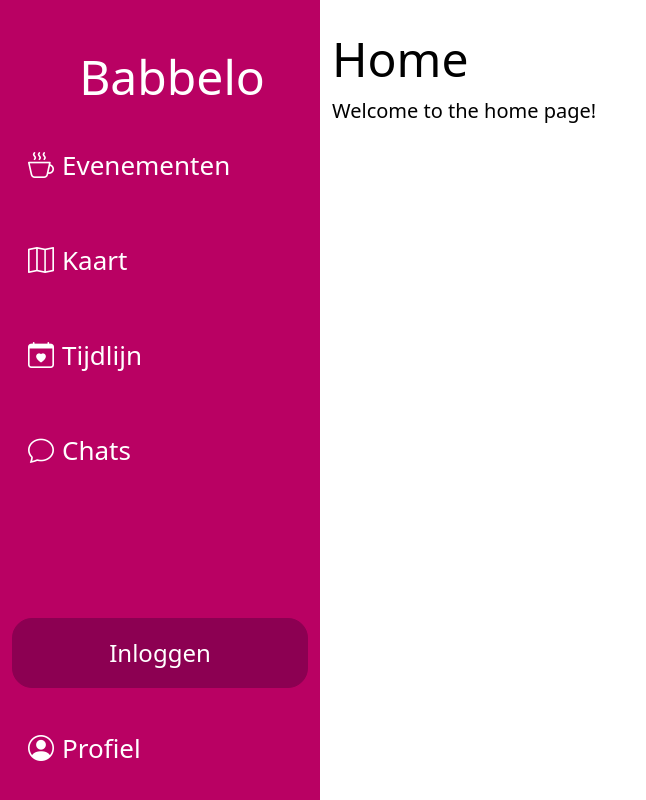
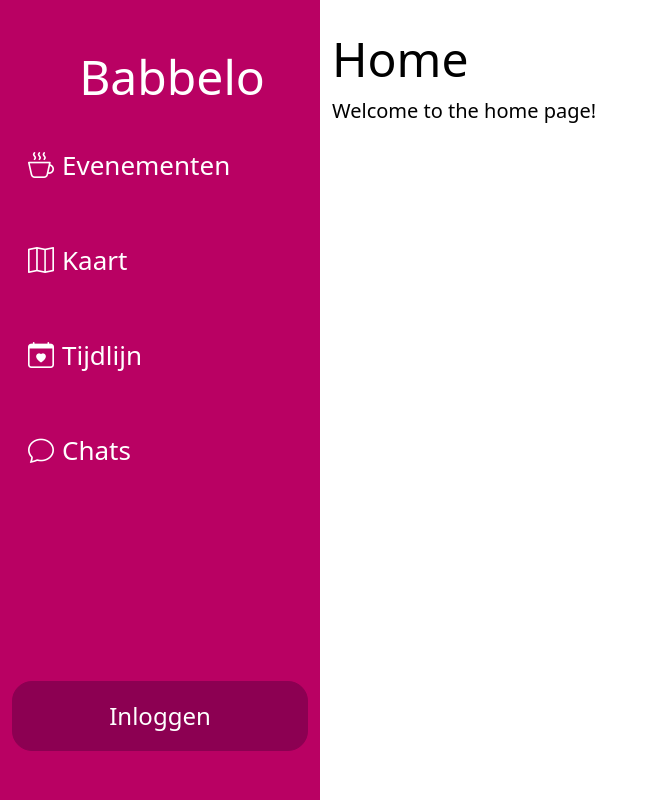
Before and after one commit to WebProgrammingProjectGroup9/Babbelo, a Next.js app: page / in a window 1280 px wide. Shown: the whole page, without its empty margins (0-646 px from the left). Built offline with nearby package versions, Linux system fonts and the light colour scheme.

Commit message:
fixed sidebar

```diff
--- a/src/components/Sidebar.js
+++ b/src/components/Sidebar.js
@@ -46,11 +46,12 @@ export default function Sidebar() {
             </Link>
           </div>
         )}
+        {isLoggedIn && (
           <Link href="/profiel" className=" nav nav-link nav-item mb-2">
             <i className="bi bi-person-circle pe-2"></i>
             <span className="d-none d-lg-inline">Profiel</span>
           </Link>
-
+        )}
       </div>
     </div>
   );
```
